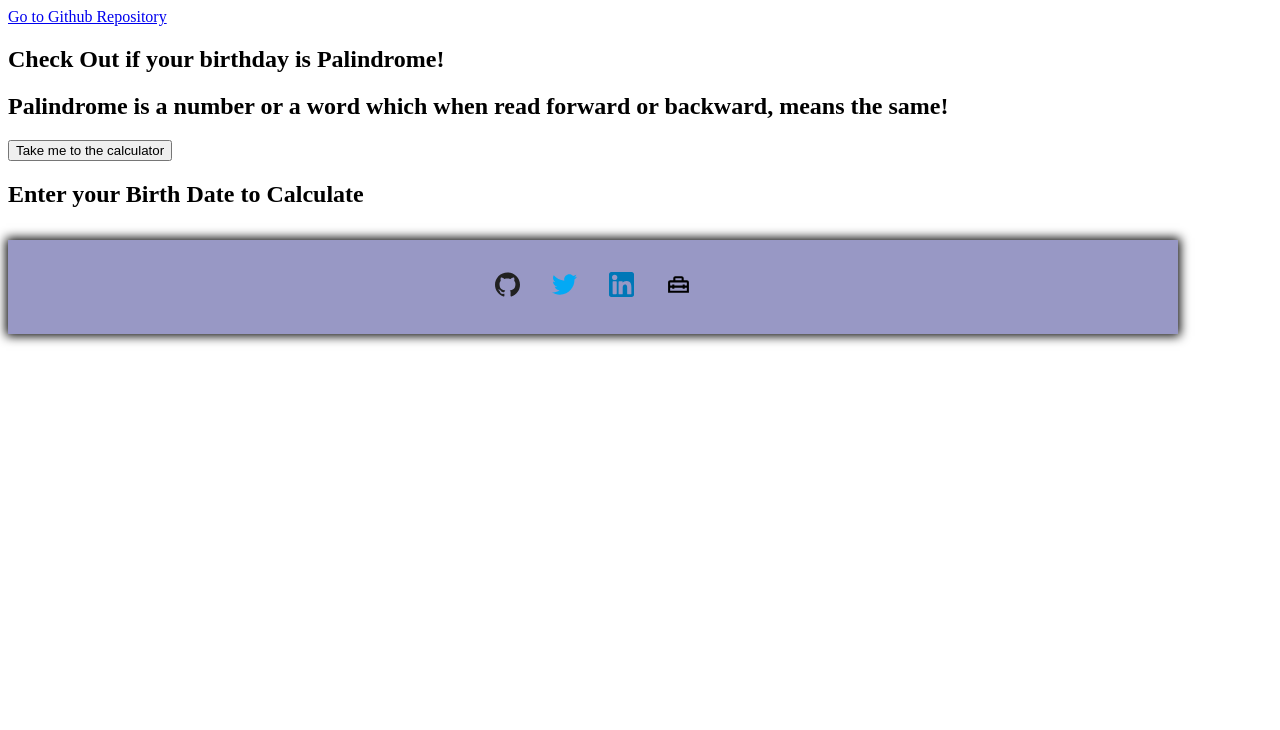
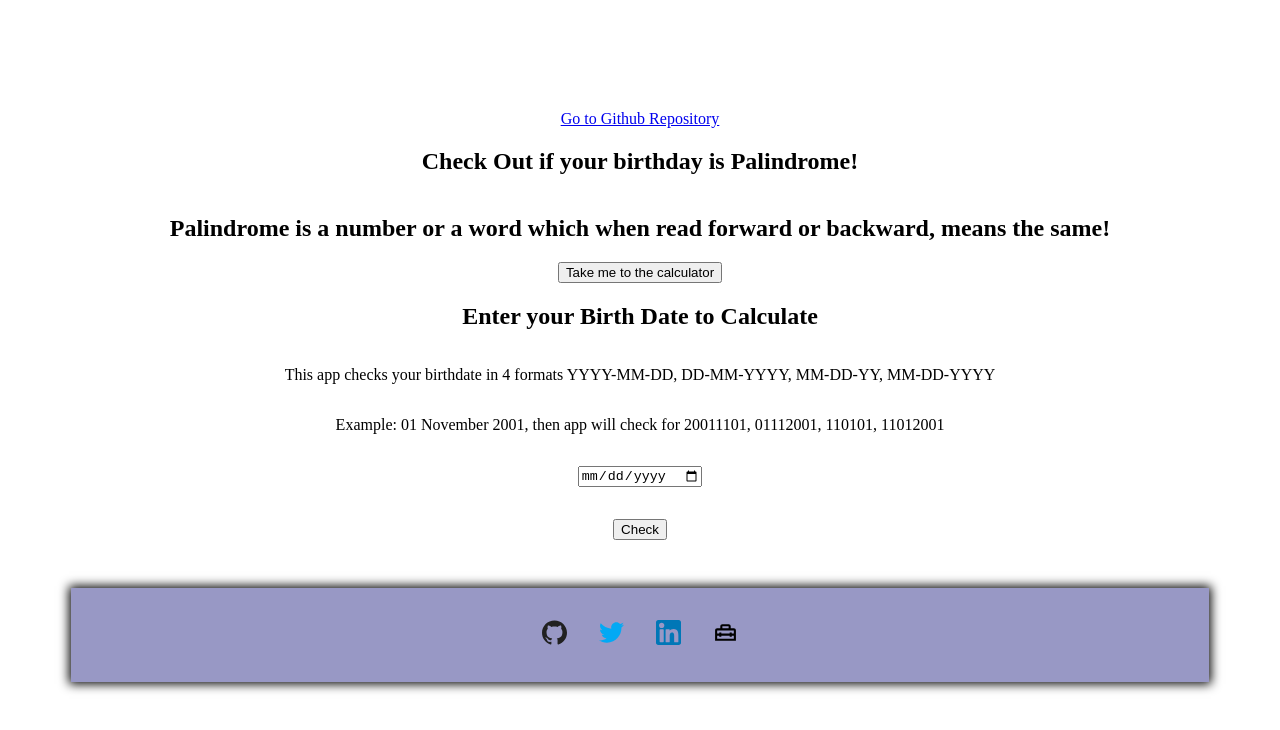
Before and after one commit to adhish-bahl/Birthday-Palindrome, a plain HTML site: page index.html in a window 1280 px wide. Drawn offline with Linux system fonts and the light colour scheme.

Commit message:
Basic styling

```diff
--- a/index.html
+++ b/index.html
@@ -8,6 +8,7 @@
     <title>Birthday Palindrome!</title>
 </head>
 <body>
+  <div class="container">
     <section class="calender">
         <div class="changeTheme"></div>
         <div class="githubRepo">
@@ -19,6 +20,10 @@
     </section>
     <section class="calculator">
         <h1 class="heading">Enter your Birth Date to Calculate</h1>
+        <p class="subheading">This app checks your birthdate in 4 formats YYYY-MM-DD, DD-MM-YYYY, MM-DD-YY, MM-DD-YYYY</p>
+        <p class="subheading">Example: 01 November 2001, then app will check for 20011101, 01112001, 110101, 11012001</p>
+        <p><input type="date" name="BirthDate" id="birthDate"></p>
+        <p><button type="button" class="btn checkBtn">Check</button></p>
     </section>
     <footer>
         <ul>
@@ -60,5 +65,6 @@
           </li>
         </ul>
       </footer>
+    </div>
 </body>
 </html>
--- a/style.css
+++ b/style.css
@@ -1,3 +1,20 @@
+* {
+  /* padding: 0%;
+  margin: 0%; */
+  box-sizing: border-box;
+}
+
+body, .container {
+  min-height: 97vh;
+}
+
+.container, section {
+  display: flex;
+  justify-content: center;
+  align-items: center;
+  flex-direction: column;
+}
+
 .footerLink a {
     text-decoration: none;
     display: inline-block;
```
